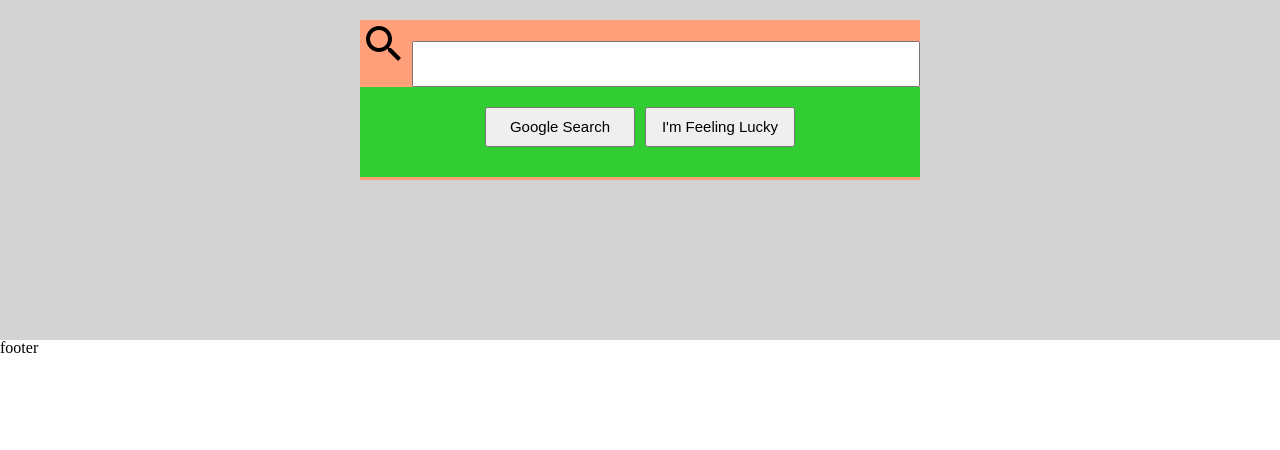
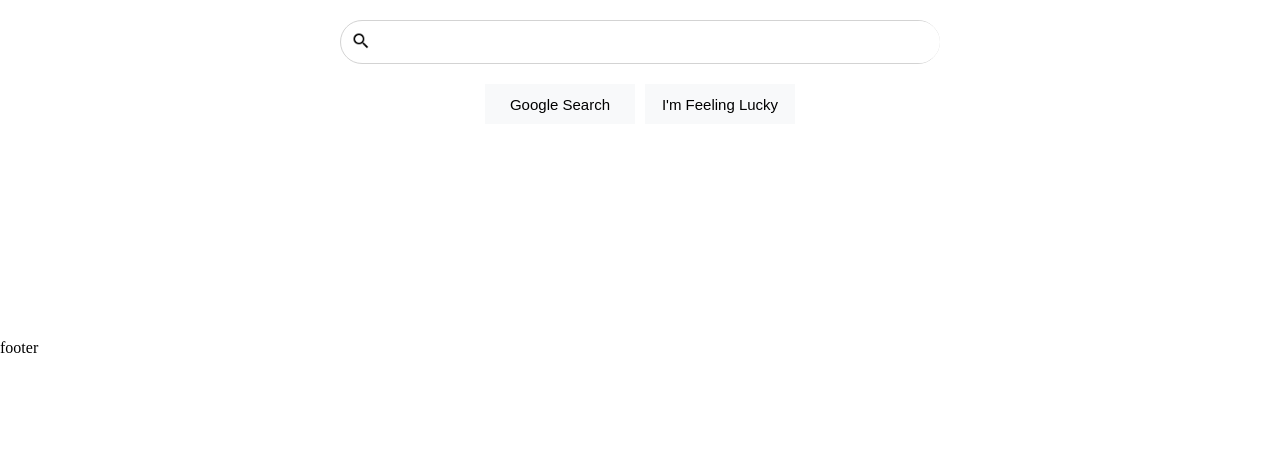
Before and after one commit to Naim-arshad/google-homepage, a plain HTML site: page index.html in a window 1280 px wide. Shown: the part 350-800 px from the top of the page. Drawn offline with Linux system fonts and the light colour scheme.

Commit message:
Google searchbar & logo done

```diff
--- a/index.html
+++ b/index.html
@@ -15,8 +15,10 @@
             </div>
             <div id="container-search">
                 <form action="#" id="form-search">
-                    <div>
-                        <img id="icon-search" src="images/search-icon.png">
+                    <div id="container-searchbar">
+                        <label for="search-input" id="label-icon-search">
+                            <img id="icon-search" src="images/search-icon.png">
+                        </label>
                         <input id="search-input" type="text">
                     </div>
                     <div id="g-button">
--- a/style.css
+++ b/style.css
@@ -1,13 +1,11 @@
-#item1{background-color: rebeccapurple;}
-#item2{background-color: palegoldenrod;}
-#item3{background-color: saddlebrown;}
-#item4{background-color: aqua;}
-#item5{background-color: teal;}
+
+input[type="text"]{
+    font-size: 17px;
+}
 header {
     height: 50px;
 }
 main {
-    background-color: lightgrey;
     display: grid;
     min-height: 80vh;
     width: 100%;
@@ -18,37 +16,64 @@
     width: 280px;
     height: 90px;
 }
+
+#container-searchbar{
+    display: grid;
+    grid-template-columns: 40px 600px;
+    border-top-right-radius: 50px;
+    border-bottom-right-radius: 50px;
+    border-top-left-radius: 50px;
+    border-bottom-left-radius: 50px;
+    border: solid 1px lightgray;
+}
 #search-input {
-    width: 500px;
+    width: 555px;
     height: 40px;
+    border: none;
+    border-top-right-radius: 50px;
+    border-bottom-right-radius: 50px;
+
+}
+#label-icon-search {
+    width: 40px;
+    height: 40px;
+    border-top-left-radius: 50px;
+    border-bottom-left-radius: 50px;
+    display: grid;
+    align-items: center;
+    justify-items: center;
+}
+#icon-search {
+    width: 20px;
+    height: auto;
 }
 #container-logo {
-    background-color: lightseagreen;
     grid-area: 2/2/3/4;
     justify-self: center;
     align-self: center;
 }
 #container-search {
-    background-color: lightsalmon;
     grid-area: 3/2/4/4;
     justify-self: center;
+    width: 600px;
 }
 input:focus, textarea {
     outline: none;
 }
 #g-button {
-    background-color: limegreen;
     display: grid;
-    min-height: 70px;
+    min-height: 40px;
     grid-template-columns: 1fr 1fr;
     padding-top: 20px;
     grid-gap: 10px;
 }
 
 .btn-homeP {
-    font-size: 15px;
     width: 150px;
     height: 40px;
+    font-size: 15px;
+    border: none;
+    background-color: rgb(248,249,250);
 }
 #btn-search {
     justify-self: flex-end;
```
